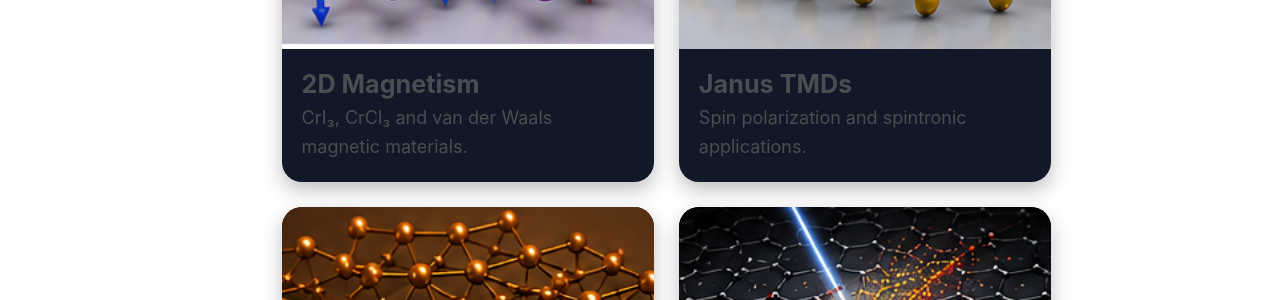
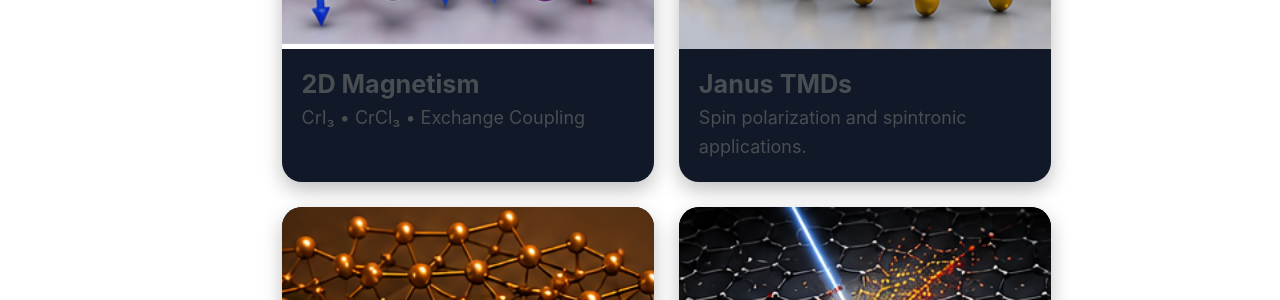
Before and after one commit to poswalparas/poswalparas.github.io, a Jekyll site: the page built from _pages/about.md, in a window 1280 px wide and 900 px high, scrolled down 1000 px. Shown: the part 153-453 px from the top of the window. Built offline with Jekyll 4.4.1, drawn with Linux system fonts in a browser that asks for light colours; a script bundle is joined from its source files by our own code; library files that are not in the unit come from our copies.

Commit message:
Update about.md

```diff
--- a/_pages/about.md
+++ b/_pages/about.md
@@ -28,9 +28,14 @@ redirect_from:
 <div class="research-grid">
 
 <div class="research-card">
+
 <img src="/images/home/cri3-card.png">
+
+<div class="card-overlay">
 <h3>2D Magnetism</h3>
-<p>CrI₃, CrCl₃ and van der Waals magnetic materials.</p>
+<p>CrI₃ • CrCl₃ • Exchange Coupling</p>
+</div>
+
 </div>
 
 <div class="research-card">
```
